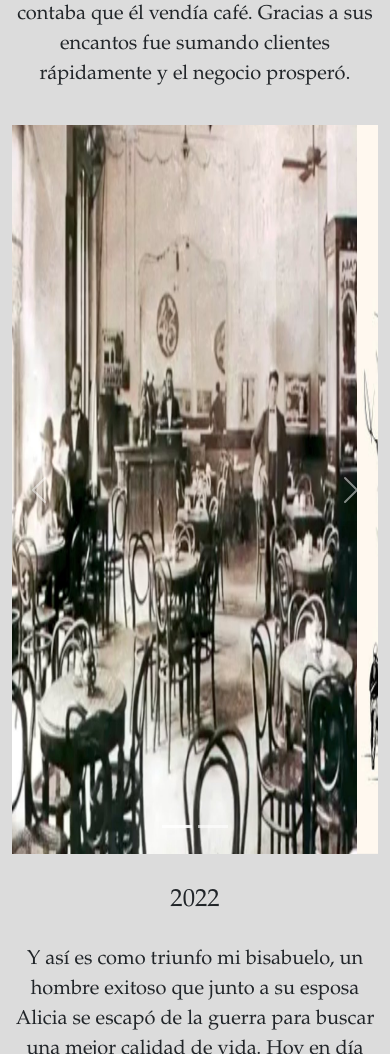
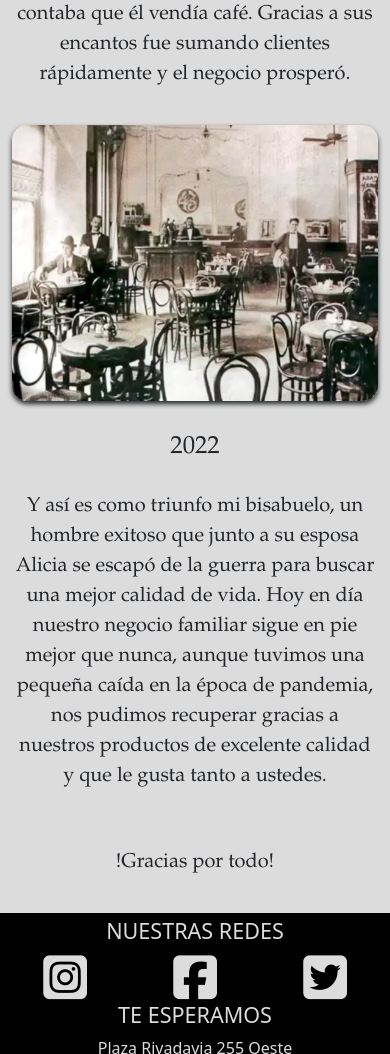
Before and after one commit to TiCaputo/PFTizianoCaputo, a plain HTML site: page pages/nosotros.html in a window 390 px wide. Shown: the part 780-1834 px from the top of the page. Drawn offline with Linux system fonts and the light colour scheme.

Commit message:
responsive img

```diff
--- a/pages/nosotros.html
+++ b/pages/nosotros.html
@@ -69,32 +69,8 @@
                     y el negocio prosperó.
                 </p>
             </section>
-            <div id="carouselExampleIndicators" class="carousel slide" data-bs-ride="carousel">
-                <div class="carousel-indicators">
-                    <button type="button" data-bs-target="#carouselExampleIndicators" data-bs-slide-to="0"
-                        class="active" aria-current="true" aria-label="Slide 1"></button>
-                    <button type="button" data-bs-target="#carouselExampleIndicators" data-bs-slide-to="1"
-                        aria-label="Slide 2"></button>
-                </div>
-                <div class="carousel-inner">
-                    <div class="carousel-item active">
-                        <img src="../assets/img/cafeteriaantigua.png" class="d-block w-100" height="729px"
-                            alt="cafeteria antigua">
-                    </div>
-                    <div class="carousel-item">
-                        <img src="../assets/img/plano.png" class="d-block w-100" height="729px" alt="planos de cafeteria">
-                    </div>
-                </div>
-                <button class="carousel-control-prev" type="button" data-bs-target="#carouselExampleIndicators"
-                    data-bs-slide="prev">
-                    <span class="carousel-control-prev-icon" aria-hidden="true"></span>
-                    <span class="visually-hidden">Previous</span>
-                </button>
-                <button class="carousel-control-next" type="button" data-bs-target="#carouselExampleIndicators"
-                    data-bs-slide="next">
-                    <span class="carousel-control-next-icon" aria-hidden="true"></span>
-                    <span class="visually-hidden">Next</span>
-                </button>
+            <div>
+                <img class="nosotrosImg" src="../assets/img/cafeteriaantigua.png" alt="">
             </div>
             <div>
                 <h2 class="nosotrosInicio">
--- a/scss/pages/_nosotros.scss
+++ b/scss/pages/_nosotros.scss
@@ -12,4 +12,9 @@
         padding-top: 20px;
         padding-bottom: 20px;
     }
+    &Img{
+        width: 100%;
+        border-radius: 15px;
+        box-shadow: 0px 3px 5px ;
+    }
 }
```
Also changed, not shown: pages/tienda.html (+6 -6 lines), assets/img/CAFEVERONA.png (added), assets/img/cafehouseblend.png (added), assets/img/cafestarbcol.png (added), css/styles.css, 1 other file.
